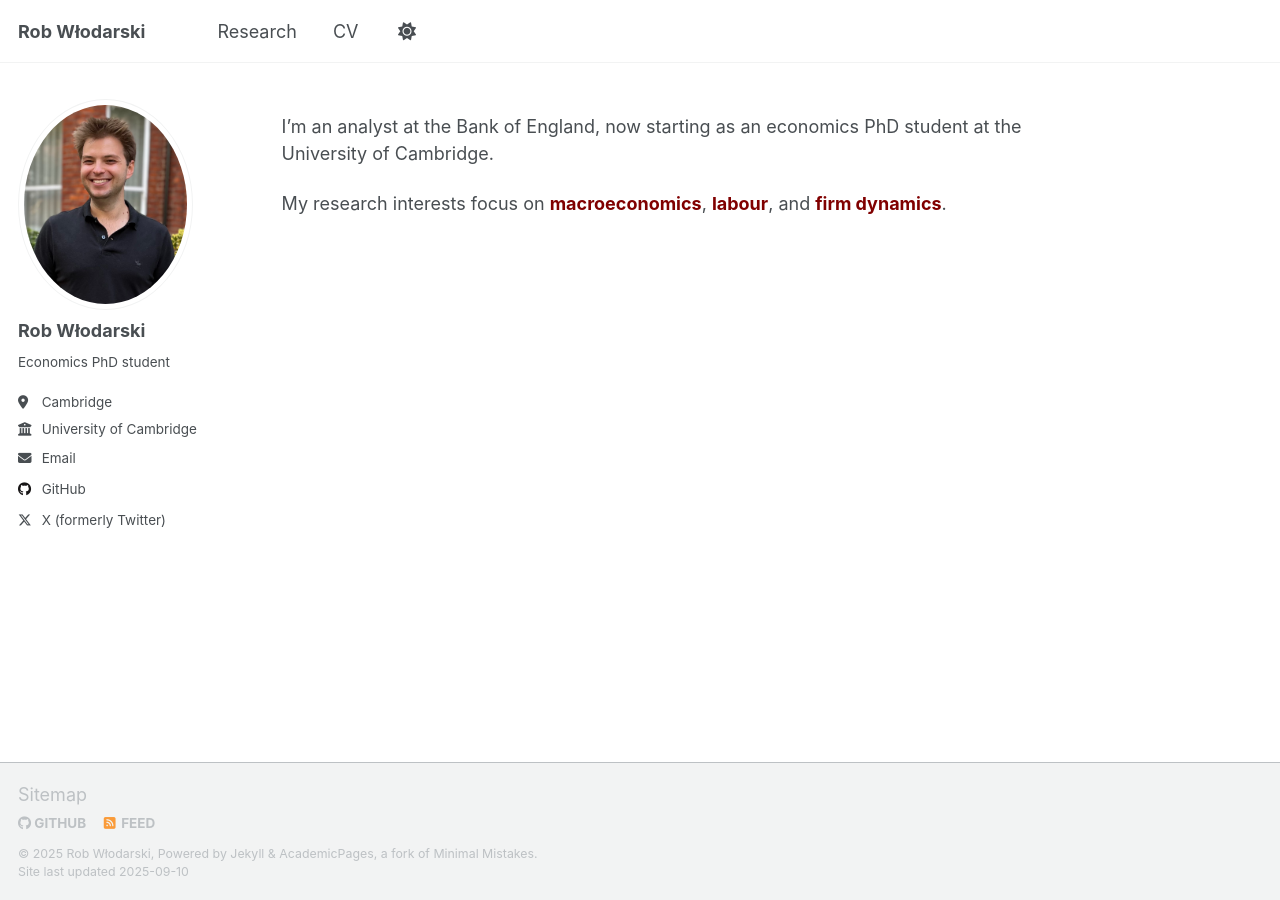
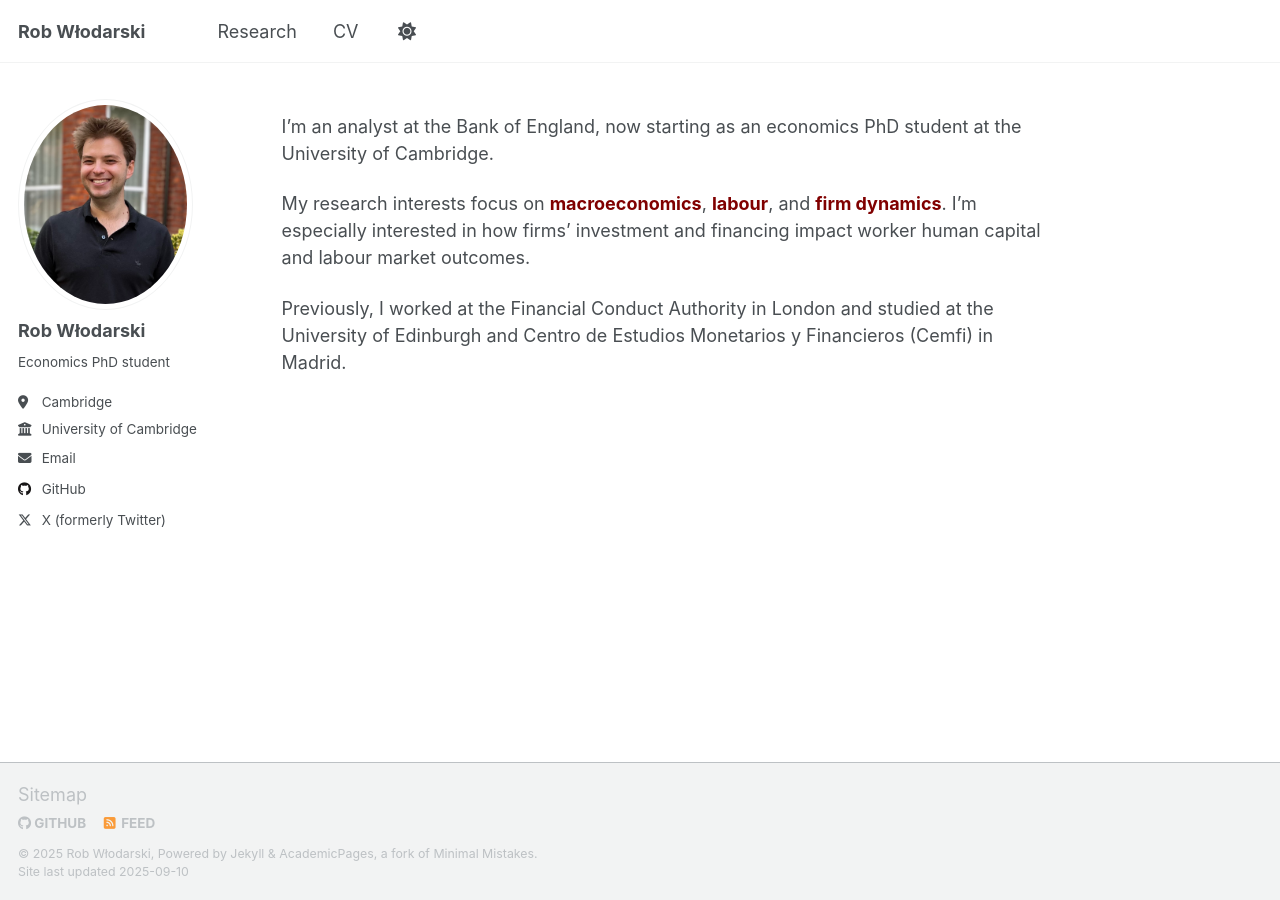
Before and after one commit to robertwlodarski/robertwlodarski.github.io, a Jekyll site: the page built from _pages/about.md, in a window 1280 px wide. Built offline with Jekyll 4.4.1, drawn with Linux system fonts in a browser that asks for light colours; a script that is not in the unit is left out.

Commit message:
Update about.md

```diff
--- a/_pages/about.md
+++ b/_pages/about.md
@@ -10,3 +10,6 @@ redirect_from:
 I'm an analyst at the Bank of England, now starting as an economics PhD student at the University of Cambridge.
 
 My research interests focus on <span style="color: maroon; font-weight: bold;"> macroeconomics</span>, <span style="color: maroon; font-weight: bold;">labour</span>, and <span style="color: maroon; font-weight: bold;">firm dynamics</span>.
+I'm especially interested in how firms' investment and financing impact worker human capital and labour market outcomes.
+
+Previously, I worked at the Financial Conduct Authority in London and studied at the University of Edinburgh and Centro de Estudios Monetarios y Financieros (Cemfi) in Madrid.
```
